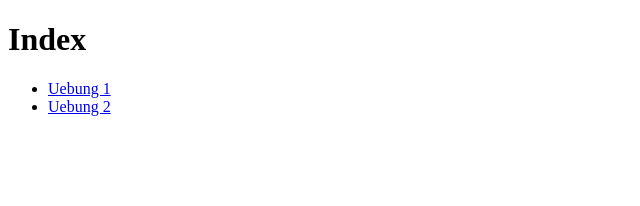
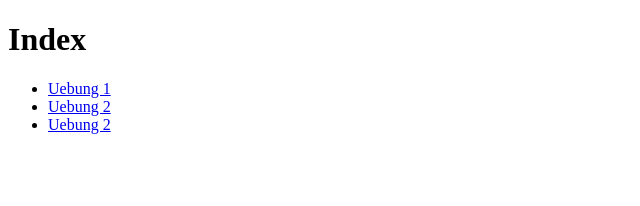
Before and after one commit to hsteinmetz/vis, a SvelteKit app: page / in a window 1280 px wide. Shown: the top 206 px of the page, without its empty margins (0-640 px from the left). Built offline with nearby package versions, Linux system fonts and the light colour scheme.

Commit message:
added link in root nav

```diff
--- a/src/routes/+page.svelte
+++ b/src/routes/+page.svelte
@@ -3,4 +3,5 @@
 <ul>
 	<li><a href="/ue1">Uebung 1</a></li>
 	<li><a href="/ue2">Uebung 2</a></li>
+	<li><a href="/ue4">Uebung 2</a></li>
 </ul>
```
